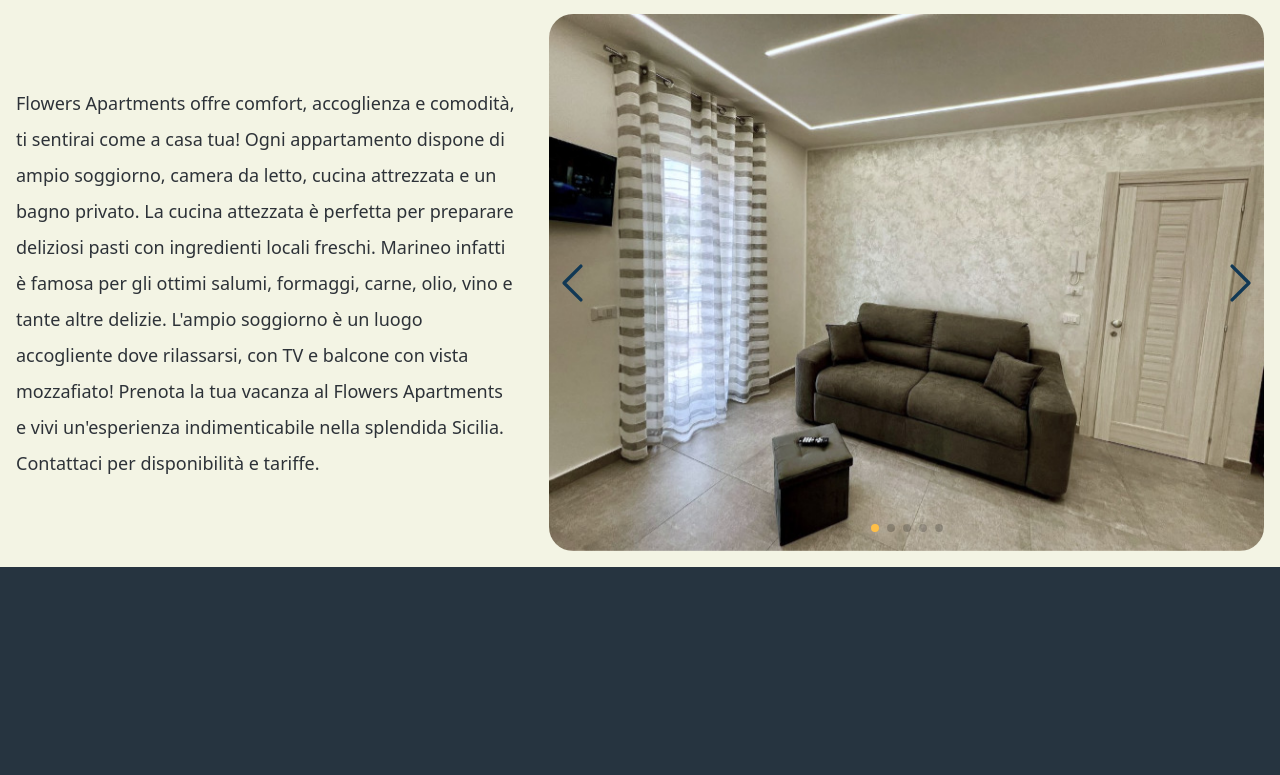
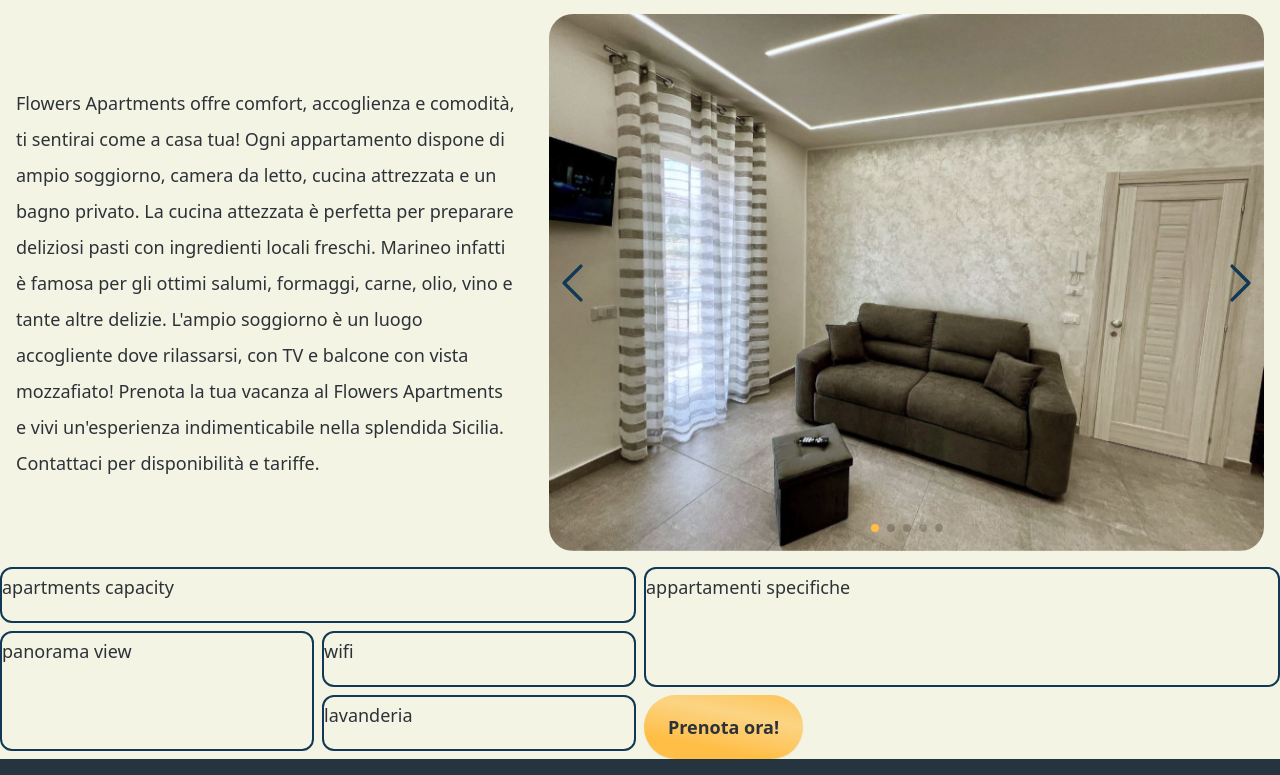
Before and after one commit to danieleardizzone/next-flowers, a Next.js app: page / in a window 1280 px wide. Shown: the part 805-1580 px from the top of the page. Before the commit the page ends 1388 px from the top, so only its background shows below. Built offline with nearby package versions, Linux system fonts and the light colour scheme.

Commit message:
ADD - embrional card board for services

```diff
--- a/app/components/ui/About.tsx
+++ b/app/components/ui/about/About.tsx
@@ -1,7 +1,8 @@
 import Container from "@/app/components/ui/Container";
 import LeftText from "@/app/components/ui/text&image/LeftText";
-import TabDivider from "./TabDivider";
-import Carousel from "./Carousel";
+import TabDivider from "../TabDivider";
+import Carousel from "../Carousel";
+import CardBoard from "./CardBoard";
 
 export default function About() {
 
@@ -21,6 +22,7 @@ export default function About() {
                 <LeftText text={aboutDescription}>
                     <Carousel />
                 </LeftText>
+                <CardBoard />
             </Container>
         </div>
     );
--- /dev/null
+++ b/app/components/ui/about/Card.tsx
@@ -0,0 +1,7 @@
+export default function Card({ children }: { children: React.ReactNode }) {
+    return (
+        <div className="card h-full rounded-xl border-2 border-secondary">
+            {children}
+        </div>
+    )
+}
--- /dev/null
+++ b/app/components/ui/about/CardBoard.tsx
@@ -0,0 +1,43 @@
+import CallToAction from "../CallToAction";
+import Card from "./Card";
+
+export default function CardBoard() {
+    return (
+        <div className="grid grid-cols-4 grid-rows-3 gap-2">
+            <div className="apartments-specs w-full h-full
+                            col-span-2 row-span-2 col-start-3 row-start-1">
+                <Card>
+                    appartamenti specifiche
+                </Card>
+            </div>
+            <div className="apartments-capacity w-full h-full
+                            col-span-2 row-span-1 col-start-1 row-start-1">
+                <Card>
+                    apartments capacity
+                </Card>
+            </div>
+            <div className="apartments-panorama w-full h-full
+                            col-span-1 row-span-2 col-start-1 row-start-2">
+                <Card>
+                    panorama view
+                </Card>
+            </div>
+            <div className="apartments-services-1 w-full h-full
+                            col-span-1 row-span-1 col-start-2 row-start-2">
+                <Card>
+                    wifi
+                </Card>
+            </div>
+            <div className="apartments-services-2 w-full h-full
+                            col-span-1 row-span-1 col-start-2 row-start-3">
+                <Card>
+                    lavanderia
+                </Card>
+            </div>
+            <div className="cta w-full h-full
+                            col-span-2 row-span-2 col-start-3 row-start-3">
+                <CallToAction />
+            </div>
+        </div>
+    );
+}
--- a/app/components/ui/hero/HeroSection.tsx
+++ b/app/components/ui/hero/HeroSection.tsx
@@ -8,7 +8,7 @@ export default function HeroSection() {
 
     return (
         <LgContainer>
-            <div className="flex relative min-h-[80vh] ">
+            <div className="flex relative min-h-[80vh]">
                 <HeroImage />
                 <div className="w-full sm:w-1/2 h-3/4 md:h-1/2 absolute top-1/2 left-1/2 transform -translate-x-1/2 -translate-y-1/2">
                     <HeroText />
--- a/app/page.tsx
+++ b/app/page.tsx
@@ -1,5 +1,5 @@
 import HeroSection from "@/app/components/ui/hero/HeroSection";
-import About from "@/app/components/ui/About";
+import About from "@/app/components/ui/about/About";
 
 export default function Home() {
   return (
```
Also changed, not shown: app/components/ui/ourServices/Services.tsx (added).
